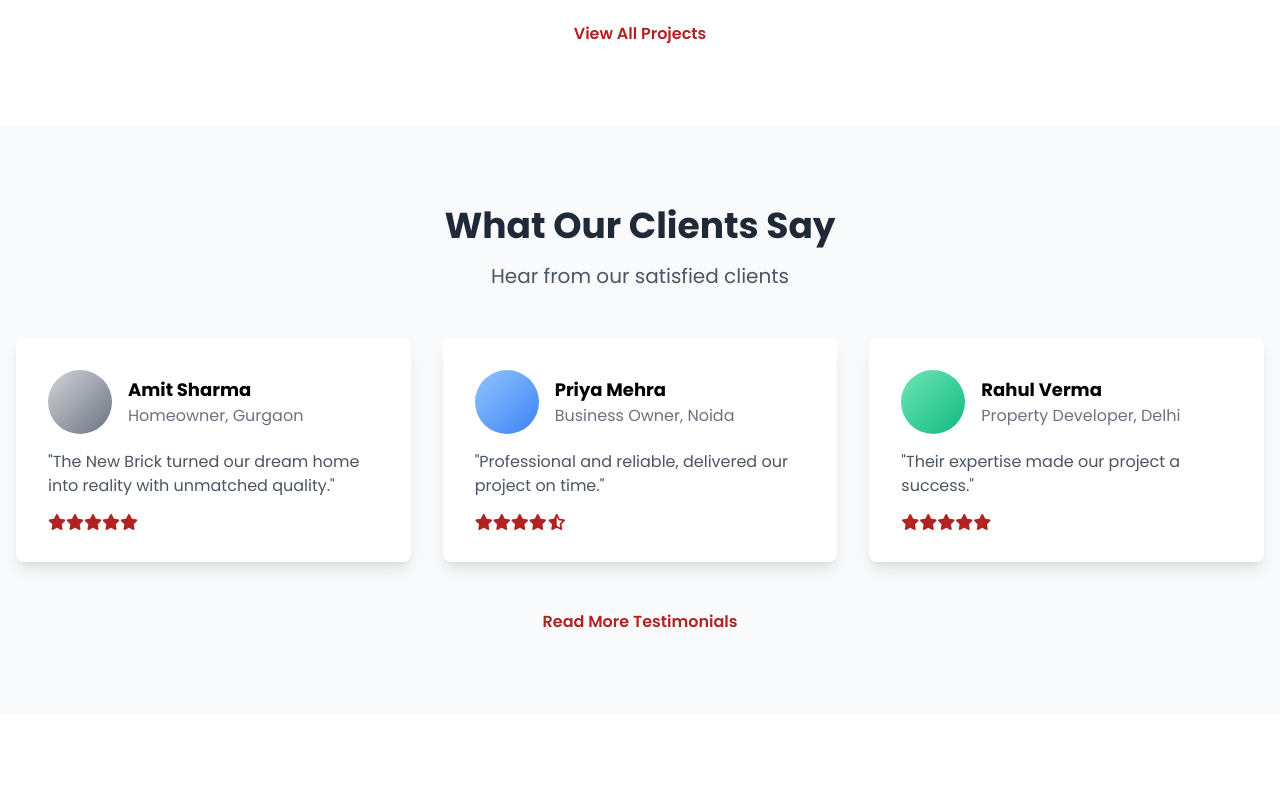
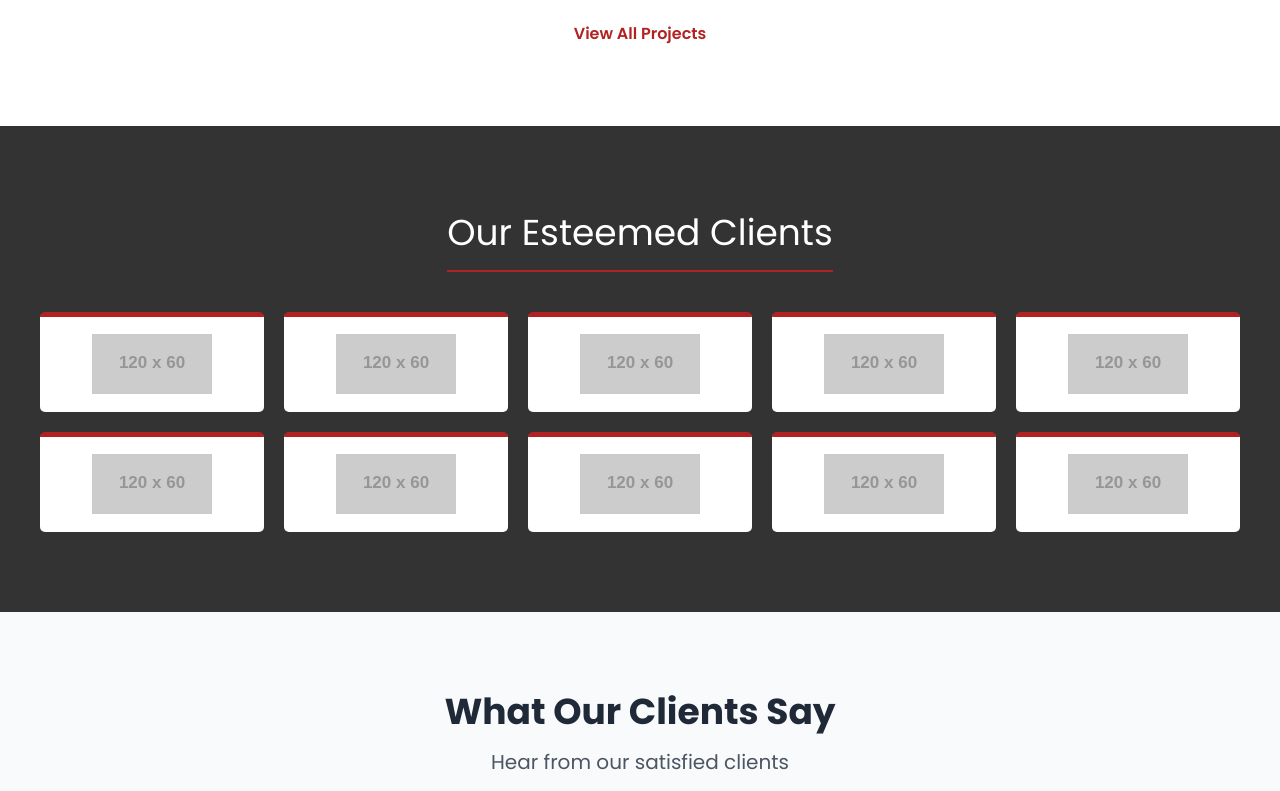
Before and after one commit to clickindma/new-brick, a plain HTML site: page index.html in a window 1280 px wide. Shown: the part 3640-4431 px from the top of the page. Drawn offline with nearby package versions, Linux system fonts and the light colour scheme; placeholder pictures from the web are drawn by us.

Commit message:
Update index.html

```diff
--- a/index.html
+++ b/index.html
@@ -318,7 +318,7 @@
             background: #fff;
             color: #000;
             padding: 30px;
-            border: 5px solid #ff6200;
+            border: 5px solid #B22222;
             border-radius: 5px;
             margin-top: 20px;
         }
@@ -328,6 +328,110 @@
             line-height: 1.6;
         }
 
+
+
+        /* Clients Section */
+        .clients-section {
+            background-color: #333333;
+            padding: 80px 20px;
+            text-align: center;
+        }
+
+        .clients-section h2 {
+            font-size: 36px;
+            color: #fff;
+            margin-bottom: 40px;
+            border-bottom: 2px solid #B22222;
+            display: inline-block;
+            padding-bottom: 10px;
+        }
+
+       .clients-grid {
+    display: grid;
+    grid-template-columns: repeat(5, 1fr); /* exactly 5 columns */
+    gap: 20px;
+    max-width: 1200px;
+    margin: 0 auto;
+}
+
+
+        .client-card {
+            background: #fff;
+            padding: 20px;
+            border-top: 5px solid #B22222;
+            display: flex;
+            align-items: center;
+            justify-content: center;
+            height: 100px;
+            border-radius: 5px;
+            transition: transform 0.3s ease, box-shadow 0.3s ease;
+        }
+
+        .client-card:hover {
+            transform: scale(1.05);
+            box-shadow: 0 8px 16px rgba(255, 68, 0, 0.3);
+        }
+
+        .client-card img {
+            max-width: 100%;
+            max-height: 60px;
+            object-fit: contain;
+        }
+
+        /* Footer */
+        footer {
+            background-color: #1a1a1a;
+            color: #fff;
+            padding: 40px 20px;
+            text-align: center;
+        }
+
+        footer p {
+            font-size: 16px;
+        }
+
+        /* Responsive Design */
+        @media (max-width: 768px) {
+            nav ul {
+                gap: 15px;
+            }
+
+            nav ul li a {
+                font-size: 14px;
+            }
+
+            .hero-content h1 {
+                font-size: 32px;
+            }
+
+            .hero-content p {
+                font-size: 16px;
+            }
+
+            .section h2 {
+                font-size: 28px;
+            }
+
+            .corporate-overview {
+                flex-direction: column;
+            }
+
+            .overview-image {
+                height: 300px;
+            }
+
+            .clients-grid {
+                grid-template-columns: repeat(auto-fit, minmax(120px, 1fr));
+            }
+
+            .client-card {
+                height: 80px;
+            }
+
+            .client-card img {
+                max-height: 40px;
+            }
+        }
 
 
     </style>
@@ -644,6 +748,46 @@ Get a Quote
     <section id="project-detail" class="page-section" style="display: none;">
         <div id="project-detail-content"></div>
     </section>
+
+<!--  Clients Section   -->
+
+    <section class="clients-section" id="clients">
+        <h2>Our Esteemed Clients</h2>
+        <div class="clients-grid">
+            <div class="client-card">
+                <img src="https://via.placeholder.com/120x60?text=Client+1" alt="Client 1">
+            </div>
+            <div class="client-card">
+                <img src="https://via.placeholder.com/120x60?text=Client+2" alt="Client 2">
+            </div>
+            <div class="client-card">
+                <img src="https://via.placeholder.com/120x60?text=Client+3" alt="Client 3">
+            </div>
+            <div class="client-card">
+                <img src="https://via.placeholder.com/120x60?text=Client+4" alt="Client 4">
+            </div>
+            <div class="client-card">
+                <img src="https://via.placeholder.com/120x60?text=Client+5" alt="Client 5">
+            </div>
+            <div class="client-card">
+                <img src="https://via.placeholder.com/120x60?text=Client+6" alt="Client 6">
+            </div>
+            <div class="client-card">
+                <img src="https://via.placeholder.com/120x60?text=Client+7" alt="Client 7">
+            </div>
+            <div class="client-card">
+                <img src="https://via.placeholder.com/120x60?text=Client+8" alt="Client 8">
+            </div>
+            <div class="client-card">
+                <img src="https://via.placeholder.com/120x60?text=Client+9" alt="Client 9">
+            </div>
+            <div class="client-card">
+                <img src="https://via.placeholder.com/120x60?text=Client+10" alt="Client 10">
+            </div>
+        </div>
+    </section>
+
+    <!--- Clients Section End -->
 
     <!-- Testimonials Section -->
     <section id="testimonials" class="page-section py-20 bg-gray-50">
```
